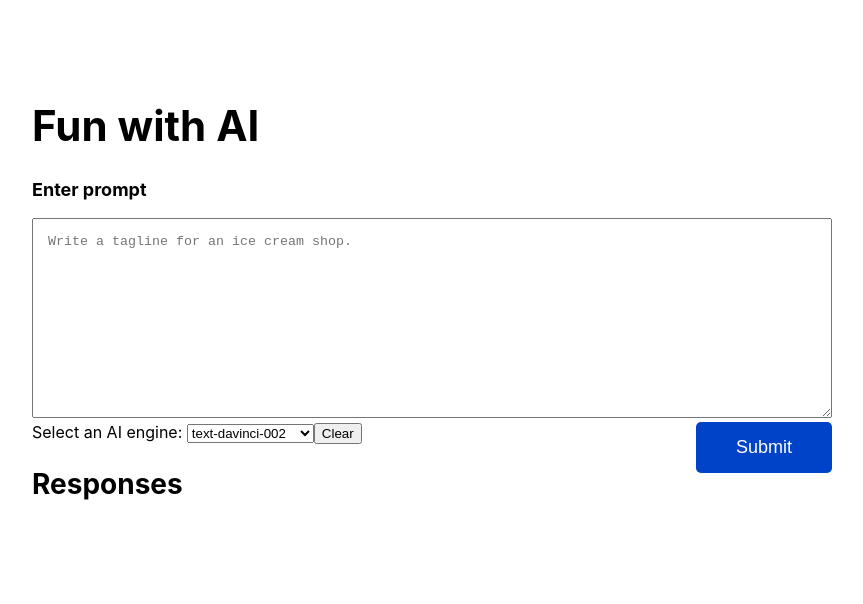
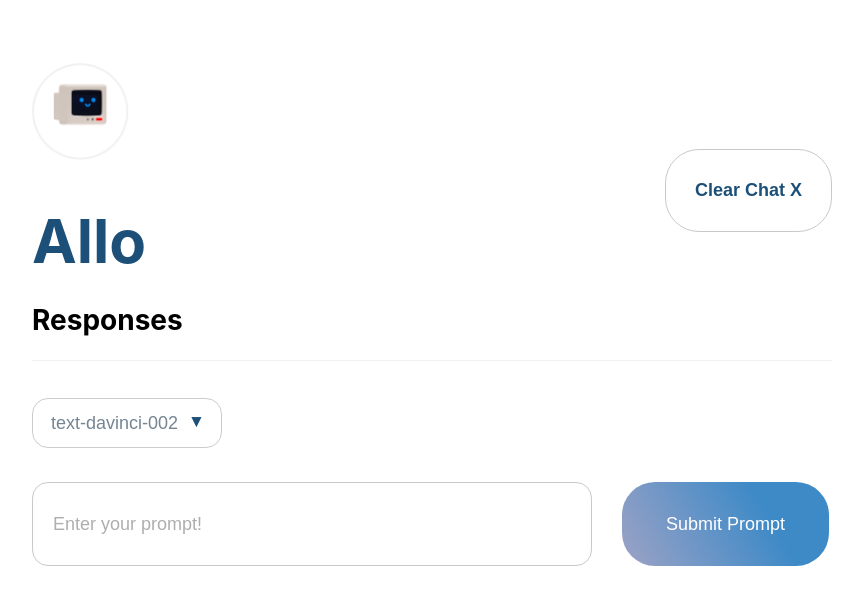
Before and after one commit to ameer-ahmad/allo-ai, a React (Create React App) app: page / in a window 1280 px wide. Shown: the top 604 px of the page, without its empty margins (208-1071 px from the left). Built offline with nearby package versions, Linux system fonts and the light colour scheme.

Commit message:
created footer

```diff
--- a/src/App.css
+++ b/src/App.css
@@ -9,8 +9,33 @@
   margin-top: 100px;
 }
 
+.header h1 {
+  font-size: 60px;
+  color: #1D5078;
+}
+
 .header {
-  font-size: 42px;
+  display: flex;
+  height:180px;
+  align-items: center;
+  justify-content: space-between;
+}
+
+.header button {
+  padding: 20px 28px;
+  width: 167px;
+  height: 83px;
+  border: 1px solid #c9c9c9;
+  background-color: white;
+  border-radius: 34px;
+  font-size: 18px;
+  color: #1D5078;
+  font-weight: 600;
+}
+
+.header img {
+  width:97px;
+  height:97px;
 }
 
 .enterPrompt {
@@ -19,20 +44,32 @@
 }
 
 .promptText {
-  width: 100%;
-  height: 200px;
-  padding: 15px 0 0 15px;
+  width: 560px;
+  height: 84px;
+  border-radius: 16px;
+  border: 1px solid #C9C9C9;
+  padding-left: 20px;
+  font-size: 18px;
+  color: #758592;
+}
+
+.promptText::placeholder {
+  color: #AEAEAF;
 }
 
 .submit {
   background-color: #0043c8;
+  height: 84px;
+  width: 207px;
   color: white;
   border: none;
-  padding: 15px 40px;
-  float: right;
+  padding: 20px 28px;
   font-size: 18px;
   cursor: pointer;
-  border-radius:5px;
+  border-radius:33px;
+  margin-left: 30px;
+  background: linear-gradient(239.73deg, #3E8AC7 31.57%, #AFA7C5 113.18%);
+
 }
 
 .responsesHeader {
@@ -45,3 +82,66 @@
   padding: 5px 25px 25px 25px;
   margin-bottom: 50px;
 }
+
+.footer {
+  height: 280px;
+  border-top: 1px solid #F1F1F1;
+  padding-top: 37px;
+}
+
+/*ComboBOX*/
+
+.footerSelect {
+  display: inline-block;
+  position: relative;
+  min-width: 200px;
+  margin-bottom: 30px;
+  left: -10px;
+}
+
+select::-ms-expand {
+     display: none;
+}
+
+.footerSelect:after {
+  content: '\25B6';
+  font: 17px "Consolas", monospace;
+  color: #1D5078;
+  -webkit-transform: rotate(90deg);
+  -moz-transform: rotate(90deg);
+  -ms-transform: rotate(90deg);
+  transform: rotate(90deg);
+  right: 20px;
+  /*Adjust for position however you want*/
+
+  top: 13px;
+  padding: 0 0 2px;
+  /*left line */
+
+  position: absolute;
+  pointer-events: none;
+}
+
+.footerSelect select {
+  -webkit-appearance: none;
+  -moz-appearance: none;
+  appearance: none;
+  /* Add some styling */
+
+  display: block;
+  width: 100%;
+  max-width: 190px;
+  height: 50px;
+  float: right;
+  padding: 0px 18px;
+  font-size: 16px;
+  line-height: 1.75;
+  color: #758592;
+  background-color: #ffffff;
+  background-image: none;
+  border: 1px solid #cccccc;
+  -ms-word-break: normal;
+  word-break: normal;
+  border-radius: 16px;
+  font-size: 18px;
+}
--- /dev/null
+++ b/src/components/Footer.js
@@ -0,0 +1,48 @@
+import React, { useState, useContext } from 'react'
+import ResponseContext from '../ResponseContext';
+const { Configuration, OpenAIApi } = require('openai');
+
+function Footer() {
+    const [prompt, setPrompt] = useState("");
+    const {responses, setResponses} = useContext(ResponseContext);
+    const [engine, setEngine] = useState("text-davinci-002");
+
+    const configuration = new Configuration({
+        apiKey: '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',
+    });
+    const openai = new OpenAIApi(configuration);
+
+    const submit = async () => {
+        setPrompt("");
+        const response = await openai.createCompletion(engine, {
+            prompt: prompt,
+            temperature: 0.8,
+            max_tokens: 100,
+            top_p: 1,
+            frequency_penalty: 0,
+            presence_penalty: 0,
+        })
+        setResponses([{prompt: prompt, response: response.data.choices[0].text}, ...responses])
+    }
+
+  return (
+    <div className="footer">
+        <div className="footerSelect">
+            <label>
+                <select name="engine" id="engine" onChange={(e) => setEngine(e.target.value)}>
+                <option value="text-davinci-002">text-davinci-002</option>
+                <option value="text-curie-001">text-curie-001</option>
+                <option value="text-babbage-001">text-babbage-001</option>
+                <option value="text-ada-001">text-ada-001</option>
+                </select>
+            </label>
+        </div>
+        <div className="footerPrompt">
+            <input required className="promptText" placeholder='Enter your prompt!' value={prompt} onChange={(e) => setPrompt(e.target.value)} />
+            <button className="submit" onClick={submit}>Submit Prompt</button>
+        </div>
+    </div>
+  )
+}
+
+export default Footer
--- /dev/null
+++ b/src/components/Header.js
@@ -0,0 +1,16 @@
+import React from 'react';
+import logo from '../images/logo.png';
+
+function Header() {
+  return (
+    <div className="header">
+        <div className="headerLogo">
+            <img src={logo} alt="Allo logo" />
+            <h1>Allo</h1>
+        </div>
+        <button>Clear Chat X</button>
+    </div>
+  )
+}
+
+export default Header
--- a/src/components/Home.js
+++ b/src/components/Home.js
@@ -1,13 +1,10 @@
-import React, { useState, useEffect, useContext } from 'react'
+import React from 'react'
 import Responses from './Responses'
-import ResponseContext from '../ResponseContext';
-const { Configuration, OpenAIApi } = require('openai');
+import Footer from './Footer';
+import Header from './Header';
 
 function Home() {
-    const [prompt, setPrompt] = useState("");
-    const {responses, setResponses} = useContext(ResponseContext);
-    const [engine, setEngine] = useState("text-davinci-002");
-
+    /*
     useEffect(() => {
         const data = window.localStorage.getItem('RESPONSES');
         if (data !== null) setResponses(JSON.parse(data));
@@ -18,45 +15,13 @@ function Home() {
             window.localStorage.setItem('RESPONSES', JSON.stringify(responses));
         }
     }, [responses])
-
-    const configuration = new Configuration({
-        apiKey: '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',
-    });
-    const openai = new OpenAIApi(configuration);
-
-    const submit = async () => {
-        setPrompt("");
-        const response = await openai.createCompletion(engine, {
-            prompt: prompt,
-            temperature: 0.8,
-            max_tokens: 100,
-            top_p: 1,
-            frequency_penalty: 0,
-            presence_penalty: 0,
-        })
-        setResponses([{prompt: prompt, response: response.data.choices[0].text}, ...responses])
-    }
+    */
 
   return (
         <div className="app">
-            <h1 className="header">Fun with AI</h1>
-            <p className="enterPrompt">Enter prompt</p>
-            <textarea className="promptText" placeholder='Write a tagline for an ice cream shop.' value={prompt} onChange={(e) => setPrompt(e.target.value)}></textarea>
-
-            <label htmlFor="engine">Select an AI engine: </label>
-            <select name="engine" id="engine" onChange={(e) => setEngine(e.target.value)}>
-            <option value="text-davinci-002">text-davinci-002</option>
-            <option value="text-curie-001">text-curie-001</option>
-            <option value="text-babbage-001">text-babbage-001</option>
-            <option value="text-ada-001">text-ada-001</option>
-            </select>
-
-            <button className="submit" onClick={submit}>Submit</button>
-            <button onClick={() => {
-                setResponses([])
-                localStorage.removeItem('RESPONSES')
-            }}>Clear</button>
-            <Responses responses={responses} />
+            <Header/>
+            <Responses/>
+            <Footer />
         </div>
   )
 }
--- a/src/components/Responses.js
+++ b/src/components/Responses.js
@@ -1,7 +1,10 @@
-import React from 'react'
+import React, {useContext} from 'react'
 import Response from './Response'
+import ResponseContext from '../ResponseContext';
 
-function Responses({responses}) {
+function Responses() {
+    const {responses} = useContext(ResponseContext);
+
   return (
     <div>
         <h2 className="responsesHeader">Responses</h2>
```
Also changed, not shown: src/images/logo.png (added).
